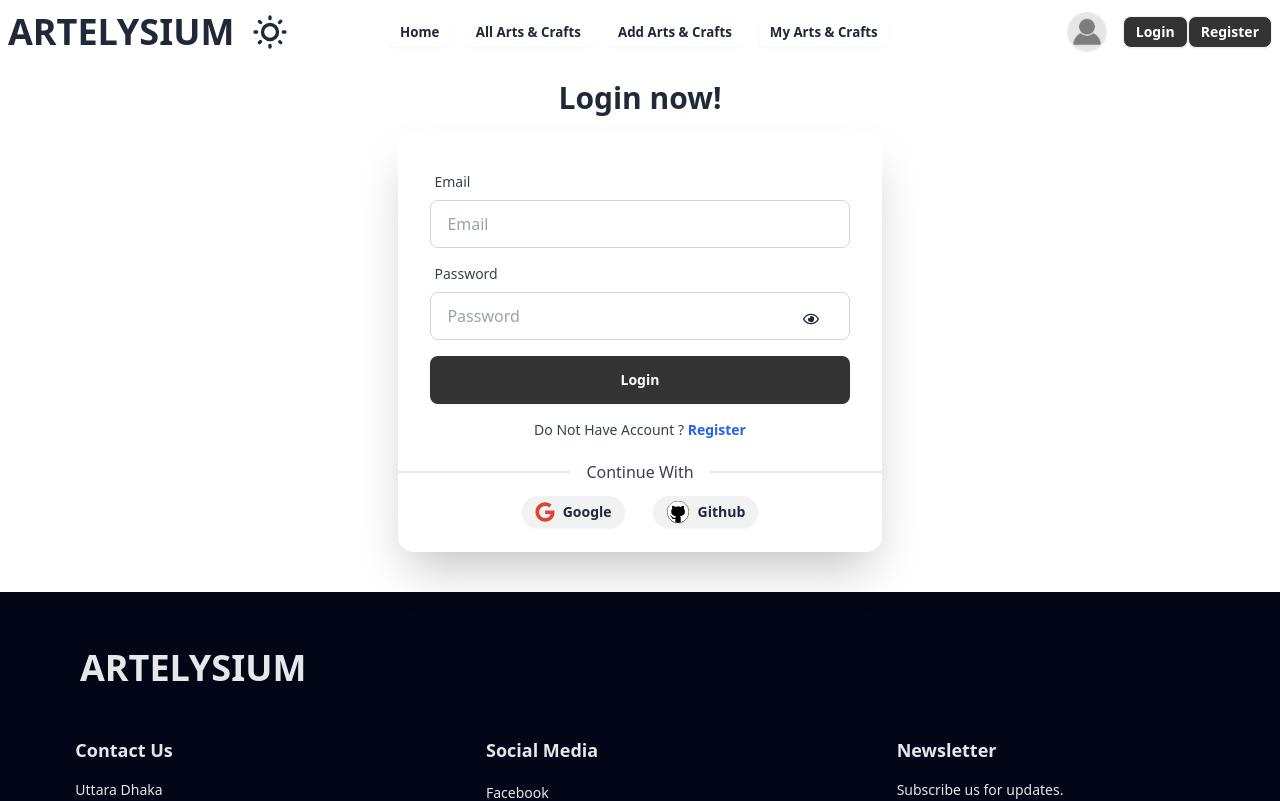
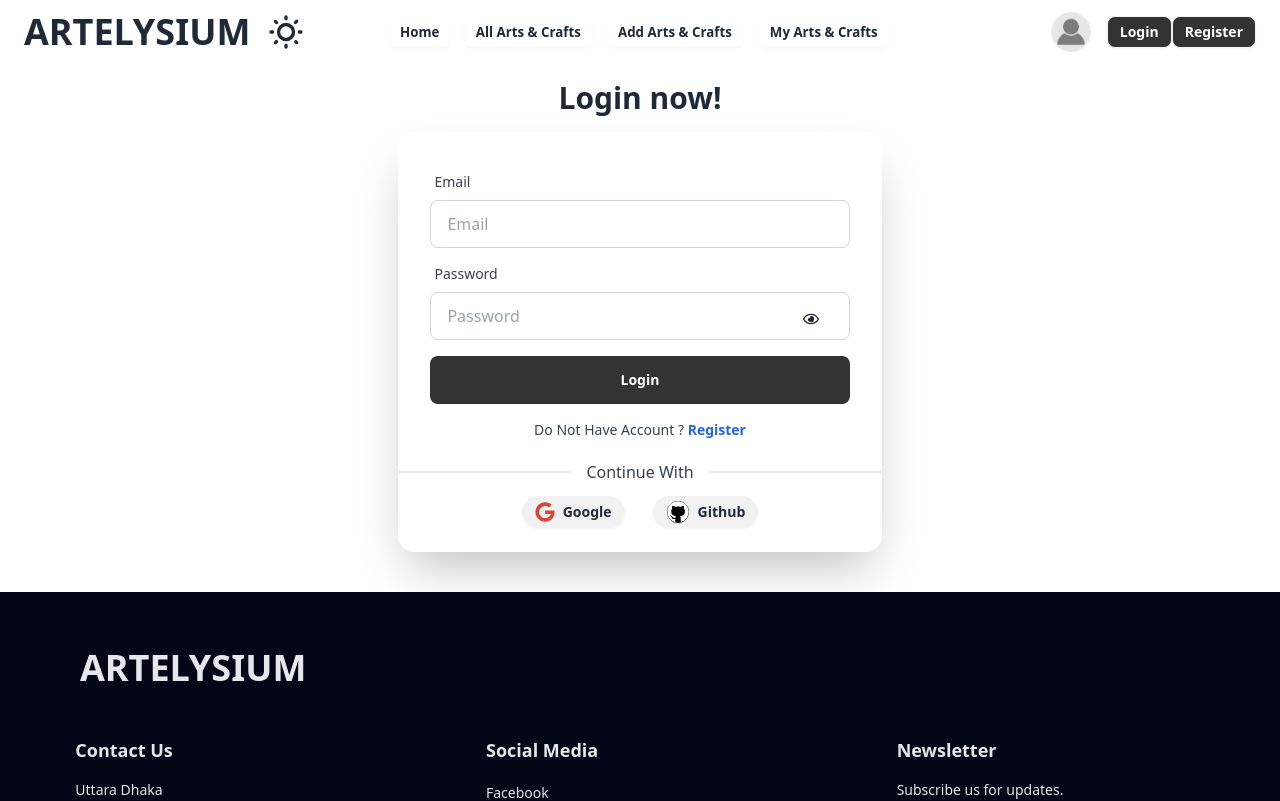
Before and after one commit to Sazid60/ARTELYSIUM-Client-Side, a React (Vite) app: page /login in a window 1280 px wide. Shown: the top 801 px of the page. Built offline with nearby package versions, Linux system fonts and the light colour scheme; no server answers.

Commit message:
Some Changes In The Layout

```diff
--- a/src/Components/AllArtTable.jsx
+++ b/src/Components/AllArtTable.jsx
@@ -7,7 +7,7 @@ const AllArtTable = ({ loadedCards }) => {
 
   return (
 
-    <div className="container p-2 mx-auto sm:p-4">
+    <div className=" p-2 sm:p-4">
       <div className="overflow-x-auto">
         <table className="min-w-full text-[7px] md:text-[10px] lg:text-sm">
           <colgroup>
--- a/src/Components/Navbar.jsx
+++ b/src/Components/Navbar.jsx
@@ -55,7 +55,7 @@ const Navbar = () => {
         </li>
     </>
     return (
-        <div className="navbar bg-base-100">
+        <div className="navbar bg-base-100 px-6">
             <div className="navbar-start">
                 <div className="dropdown z-30">
                     <div tabIndex={0} role="button" className="btn btn-ghost lg:hidden">
--- a/src/Layout/MainLayout.jsx
+++ b/src/Layout/MainLayout.jsx
@@ -6,9 +6,9 @@ import { Toaster } from "react-hot-toast";
 const MainLayout = () => {
     return (
         <div>
-            <div className='container mx-auto '>
+            <div className=' '>
                 <Navbar></Navbar>
-                <div className=' container mx-auto px-5'>
+                <div className='  px-5'>
                     <Outlet></Outlet>
                 </div>
             </div>
--- a/src/Pages/AllItems.jsx
+++ b/src/Pages/AllItems.jsx
@@ -9,7 +9,7 @@ const AllItems = () => {
         <div>
             <h1 className="text-center text-2xl md:text-2xl lg:text-3xl font-bold md:mt-4 mb-1 md:mb-2 lg:mb-4 mt-3">All Carts & Arts</h1>
             <p className="text-center text-xs md:text-lg lg:text-lg max-w-2xl mx-auto" >Explore all the Arts & Crafts Added By Sellers & See Details. </p>
-            <div className=" mb-6 mt-4 lg:px-28">
+            <div className=" mb-6 mt-4 ">
                 <AllArtTable loadedCards={loadedCards}></AllArtTable>
             </div>
         </div>
--- a/src/Pages/Home.jsx
+++ b/src/Pages/Home.jsx
@@ -20,9 +20,9 @@ const Home = () => {
             <div id="allArts" >
                 <h1 className="text-center text-2xl md:text-2xl lg:text-3xl font-bold md:mt-4 mb-1 md:mb-2 lg:mb-4 mt-3"> Arts & Crafts</h1>
                 <p className="text-center text-xs md:text-lg lg:text-lg max-w-2xl mx-auto" >Dive in, explore, and let your imagination soar as you bring your ideas to life!</p>
-                <div className="grid grid-cols-1 md:grid-cols-2 lg:grid-cols-3 gap-4 mb-6 mt-4 lg:px-28">
+                <div className="grid grid-cols-1 md:grid-cols-2 lg:grid-cols-2 xl:grid-cols-4 gap-4 mb-6 mt-4">
                     {
-                        loadedCards.slice(-6).reverse().map(singleArtData => <ArtCards key={singleArtData._id} singleArtData={singleArtData}></ArtCards>)
+                        loadedCards.slice(-8).reverse().map(singleArtData => <ArtCards key={singleArtData._id} singleArtData={singleArtData}></ArtCards>)
                     }
                 </div>
             </div>
--- a/src/Pages/MyItems.jsx
+++ b/src/Pages/MyItems.jsx
@@ -82,7 +82,7 @@ const MyItems = () => {
             {
                 (loadedData.length < 1 || filteredData.length < 1) && <p className="lg:px-28 text-center font-bold text-xl">No Data Available</p>
             }
-            <div className="grid grid-cols-1 md:grid-cols-2 lg:grid-cols-3 gap-4 mb-6 mt-4 lg:px-28">
+            <div className="grid grid-cols-1 md:grid-cols-2 lg:grid-cols-3 xl:grid-cols-4 gap-4 mb-6 mt-4 lg:px-28">
                 {
                     filteredData.map(singleArtData => <div key={singleArtData._id} className="bg-base-100 shadow-md p-2 hover:scale-105 hover:shadow-2xl" >
                         <figure className="w-full ">
```
